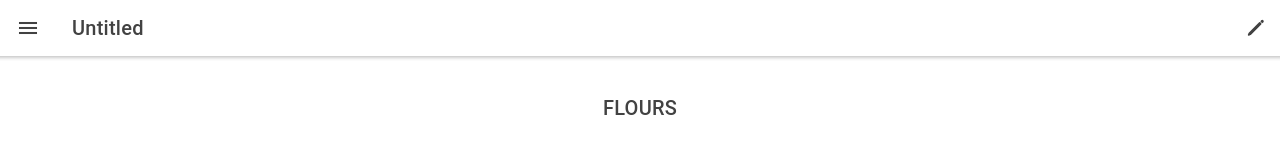
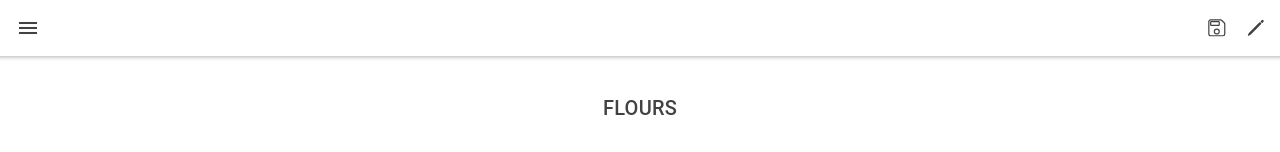
Before and after one commit to visciang/bpc-ionic-react, a React (Create React App) app: page /overallTab in a window 1280 px wide. Shown: the top 152 px of the page. Built offline with nearby package versions, Linux system fonts and the light colour scheme.

Commit message:
save button

```diff
--- a/src/pages/Tabs.tsx
+++ b/src/pages/Tabs.tsx
@@ -2,6 +2,7 @@ import React, { useState, useCallback } from "react";
 import { Redirect, Route } from "react-router-dom";
 import { IonLabel, IonRouterOutlet, IonTabBar, IonTabButton, IonTabs, IonIcon } from "@ionic/react";
 import { calculatorOutline, restaurantOutline, arrowUndoOutline, bookOutline } from "ionicons/icons";
+import Tab from "pages/tabs/Tab";
 import OverallTab from "pages/tabs/OverallTab";
 import PrefermentTab from "pages/tabs/PrefermentTab";
 import FinalDoughTab from "pages/tabs/FinalDoughTab";
@@ -10,11 +11,12 @@ import { Preferments } from "dataModel/Preferment";
 import { Ingredients, IngredientName } from "dataModel/Ingredient";
 import { recipes as sampleRecipes } from "dataModel/SampleRecipes";
 import { listEquals } from "components/utils";
+import { Recipe } from "dataModel/Recipe";
 
 const Tabs: React.FC = () => {
   const [recipes, setRecipes] = useState(sampleRecipes);
   const [editable, setEditable] = useState(false);
-  const [name, setName] = useState("Untitled");
+  const [name, setName] = useState("");
   const [flours, setFlours] = useState<Ingredients>(new Map());
   const [ingredients, setIngredients] = useState<Ingredients>(new Map());
   const [preferments, setPreferments] = useState<Preferments>(new Map());
@@ -57,6 +59,16 @@ const Tabs: React.FC = () => {
 
   const onEditToggle = useCallback(() => setEditable(!editable), [setEditable, editable]);
 
+  const onSave = useCallback(() => {
+    const newRecipe: Recipe = {
+      name: name,
+      flours: flours,
+      ingredients: ingredients,
+      preferments: preferments,
+    };
+    setRecipes(recipes.map((recipe) => (recipe.name === name ? newRecipe : recipe)));
+  }, [name, flours, ingredients, preferments, recipes, setRecipes]);
+
   const resetEditable = useCallback(() => {
     if (editable) setEditable(false);
   }, [editable, setEditable]);
@@ -67,6 +79,7 @@ const Tabs: React.FC = () => {
         <Route
           path="/recipes"
           render={() => (
+            <Tab title="Recipes" editActive={editable} onEditToggle={onEditToggle}>
               <RecipesTab
                 recipes={recipes}
                 editable={editable}
@@ -77,49 +90,50 @@ const Tabs: React.FC = () => {
                 setPreferments={setPreferments}
                 setAvailableFlours={setAvailableFlours}
                 setAvailableIngredients={setAvailableIngredients}
-              onEditToggle={onEditToggle}
               />
+            </Tab>
           )}
           exact={true}
         />
         <Route
           path="/overallTab"
           render={() => (
+            <Tab title={name} editActive={editable} onEditToggle={onEditToggle} onSave={onSave}>
               <OverallTab
-              title={name}
                 flours={flours}
                 ingredients={ingredients}
                 editable={editable}
                 onFloursChange={onFloursChange}
                 onIngredientsChange={onIngredientsChange}
-              onEditToggle={onEditToggle}
               />
+            </Tab>
           )}
           exact={true}
         />
         <Route
           path="/prefermentTab"
           render={() => (
+            <Tab title={name} editActive={editable} onEditToggle={onEditToggle} onSave={onSave}>
               <PrefermentTab
-              title={name}
                 availableFlours={availableFlours}
                 availableIngredients={availableIngredients}
                 preferments={preferments}
                 editable={editable}
                 onPrefermentsChange={setPreferments}
-              onEditToggle={onEditToggle}
               />
+            </Tab>
           )}
           exact={true}
         />
         <Route
           path="/finalDough"
           render={() => (
-            <FinalDoughTab title={name} flours={flours} ingredients={ingredients} preferments={preferments} />
+            <Tab title={name} onSave={onSave}>
+              <FinalDoughTab flours={flours} ingredients={ingredients} preferments={preferments} />
+            </Tab>
           )}
           exact={true}
         />
-        {/* TODO check if needs a useCallback */}
         <Route path="/" render={() => <Redirect to="/overallTab" />} exact={true} />
       </IonRouterOutlet>
       <IonTabBar slot="bottom">
--- a/src/pages/tabs/FinalDoughTab.tsx
+++ b/src/pages/tabs/FinalDoughTab.tsx
@@ -1,5 +1,4 @@
 import React, { useState } from "react";
-import Tab from "pages/tabs/Tab";
 import ScaleBySelector from "components/ScaleBySelector";
 import TotalAmountInput from "components/TotalAmountInput";
 import FinalDoughTable from "components/FinalDoughTable";
@@ -8,13 +7,12 @@ import { Ingredients } from "dataModel/Ingredient";
 import { Preferments } from "dataModel/Preferment";
 
 type Props = {
-  title: string;
   flours: Ingredients;
   ingredients: Ingredients;
   preferments: Preferments;
 };
 
-let FinalDoughTab: React.FC<Props> = ({ title, flours, ingredients, preferments }) => {
+let FinalDoughTab: React.FC<Props> = ({ flours, ingredients, preferments }) => {
   const [scaleBy, setScaleBy] = useState<ScaleBy | undefined>(undefined);
   const [totalAmount, setTotalAmount] = useState<number | undefined>(undefined);
 
@@ -30,13 +28,13 @@ let FinalDoughTab: React.FC<Props> = ({ title, flours, ingredients, preferments
     ) : undefined;
 
   return (
-    <Tab title={title}>
+    <>
       <div className="ion-padding-bottom">
         <ScaleBySelector onSelect={setScaleBy} />
         <TotalAmountInput value={totalAmount} onChange={setTotalAmount} />
       </div>
       <div className="border-top ion-padding-vertical">{finalDoughTable}</div>
-    </Tab>
+    </>
   );
 };
 
--- a/src/pages/tabs/OverallTab.tsx
+++ b/src/pages/tabs/OverallTab.tsx
@@ -1,29 +1,18 @@
 import React from "react";
-import Tab from "pages/tabs/Tab";
 import IngredientsPercentageList from "components/IngredientsPercentageList";
 import { Ingredients } from "dataModel/Ingredient";
 
 type Props = {
-  title: string;
   flours: Ingredients;
   ingredients: Ingredients;
   editable: boolean;
   onFloursChange(flours: Ingredients): void;
   onIngredientsChange(flours: Ingredients): void;
-  onEditToggle(): void;
 };
 
-let OverallTab: React.FC<Props> = ({
-  title,
-  flours,
-  ingredients,
-  editable,
-  onFloursChange,
-  onIngredientsChange,
-  onEditToggle,
-}) => {
+let OverallTab: React.FC<Props> = ({ flours, ingredients, editable, onFloursChange, onIngredientsChange }) => {
   return (
-    <Tab title={title} editActive={editable} onEditToggle={onEditToggle}>
+    <>
       <IngredientsPercentageList
         title="FLOURS"
         ingredients={flours}
@@ -38,7 +27,7 @@ let OverallTab: React.FC<Props> = ({
         onIngredientsChange={onIngredientsChange}
         editable={editable}
       />
-    </Tab>
+    </>
   );
 };
 
--- a/src/pages/tabs/PrefermentTab.tsx
+++ b/src/pages/tabs/PrefermentTab.tsx
@@ -1,5 +1,4 @@
 import React, { useState, useCallback } from "react";
-import Tab from "pages/tabs/Tab";
 import NewItemInput from "components/NewItemInput";
 import PrefermentSelector from "components/PrefermentSelector";
 import PrefermentPercentageList from "components/PrefermentPercentageList";
@@ -13,23 +12,19 @@ import {
 import { IngredientName } from "dataModel/Ingredient";
 
 type Props = {
-  title: string;
   availableFlours: IngredientName[];
   availableIngredients: IngredientName[];
   preferments: Preferments;
   editable: boolean;
   onPrefermentsChange(preferments: Preferments): void;
-  onEditToggle(): void;
 };
 
 let PrefermentTab: React.FC<Props> = ({
-  title,
   availableFlours,
   availableIngredients,
   preferments,
   editable,
   onPrefermentsChange,
-  onEditToggle,
 }) => {
   const [prefermentKind, setPrefermentKind] = useState<PrefermentKind | undefined>(undefined);
 
@@ -75,7 +70,7 @@ let PrefermentTab: React.FC<Props> = ({
   );
 
   return (
-    <Tab title={title} editActive={editable} onEditToggle={onEditToggle}>
+    <>
       <div className="ion-padding-bottom">
         <PrefermentSelector value={prefermentKind} onSelect={setPrefermentKind} />
         <NewItemInput onNewItem={prefermentKind ? onNewPreferment : undefined} />
@@ -93,7 +88,7 @@ let PrefermentTab: React.FC<Props> = ({
           />
         </div>
       ))}
-    </Tab>
+    </>
   );
 };
 
--- a/src/pages/tabs/RecipesTab.tsx
+++ b/src/pages/tabs/RecipesTab.tsx
@@ -1,5 +1,4 @@
 import React from "react";
-import Tab from "pages/tabs/Tab";
 import { Ingredients, IngredientName } from "dataModel/Ingredient";
 import { Preferments } from "dataModel/Preferment";
 import { Recipe } from "dataModel/Recipe";
@@ -15,14 +14,12 @@ type Props = {
   setPreferments: React.Dispatch<React.SetStateAction<Preferments>>;
   setAvailableFlours: React.Dispatch<React.SetStateAction<IngredientName[]>>;
   setAvailableIngredients: React.Dispatch<React.SetStateAction<IngredientName[]>>;
-  onEditToggle(): void;
 };
 
 let RecipesTab: React.FC<Props> = ({
   editable,
   recipes,
   setRecipes,
-  onEditToggle,
   setName,
   setFlours,
   setIngredients,
@@ -31,7 +28,6 @@ let RecipesTab: React.FC<Props> = ({
   setAvailableIngredients,
 }) => {
   return (
-    <Tab title="Recipes" editActive={editable} onEditToggle={onEditToggle}>
     <RecipesList
       recipes={recipes}
       editable={editable}
@@ -43,7 +39,6 @@ let RecipesTab: React.FC<Props> = ({
       setAvailableFlours={setAvailableFlours}
       setAvailableIngredients={setAvailableIngredients}
     />
-    </Tab>
   );
 };
 
--- a/src/pages/tabs/Tab.tsx
+++ b/src/pages/tabs/Tab.tsx
@@ -10,21 +10,26 @@ import {
   IonButton,
   IonIcon,
 } from "@ionic/react";
-import { pencil } from "ionicons/icons";
+import { saveOutline, pencilOutline } from "ionicons/icons";
 
 type Props = {
   title: string;
   editActive?: boolean;
   onEditToggle?(): void;
+  onSave?(): void;
 };
 
-const Tab: React.FC<Props> = ({ title, editActive, onEditToggle, children }) => {
+const Tab: React.FC<Props> = ({ title, editActive, onEditToggle, onSave, children }) => {
   const editButton = onEditToggle ? (
-    <IonButtons slot="end">
-      <IonButton fill={editActive ? "solid" : undefined} onClick={onEditToggle}>
-        <IonIcon icon={pencil} />
-      </IonButton>
-    </IonButtons>
+    <IonButton fill={editActive ? "solid" : undefined} onClick={onEditToggle}>
+      <IonIcon icon={pencilOutline} />
+    </IonButton>
+  ) : undefined;
+
+  const saveButton = onSave ? (
+    <IonButton onClick={onSave}>
+      <IonIcon icon={saveOutline} />
+    </IonButton>
   ) : undefined;
 
   return (
@@ -35,7 +40,10 @@ const Tab: React.FC<Props> = ({ title, editActive, onEditToggle, children }) =>
             <IonMenuButton />
           </IonButtons>
           <IonTitle>{title}</IonTitle>
-          {editButton}
+          <IonButtons slot="end">
+            {saveButton}
+            {editButton}
+          </IonButtons>
         </IonToolbar>
       </IonHeader>
       <IonContent fullscreen={true} className="ion-padding">
```
Lines whose indentation alone changed are shown as unchanged.
